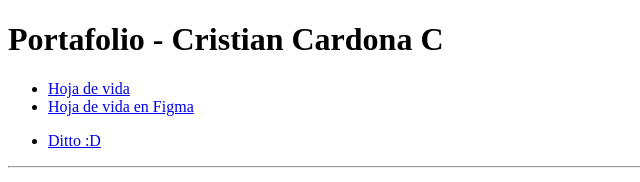
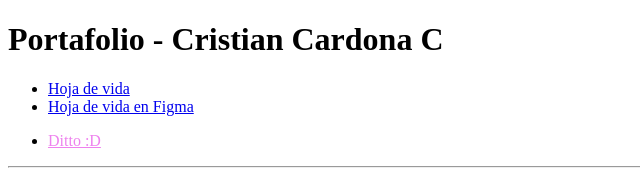
Before and after one commit to criscardoc84/Portafolio_Curso_PWM, a plain HTML site: page index.html in a window 1280 px wide. Shown: the top 182 px of the page, without its empty margins (0-640 px from the left). Drawn offline with Linux system fonts and the light colour scheme.

Commit message:
Color
Puse color al DITTO del index

```diff
--- a/index.html
+++ b/index.html
@@ -30,7 +30,9 @@
     </nav>
     <aside>
       <ul>
-        <li><a href="https://matias.ma/nsfw/">Ditto :D</a></li>
+        <li>
+          <a href="https://matias.ma/nsfw/" style="color: violet">Ditto :D</a>
+        </li>
       </ul>
     </aside>
     <hr />
```
